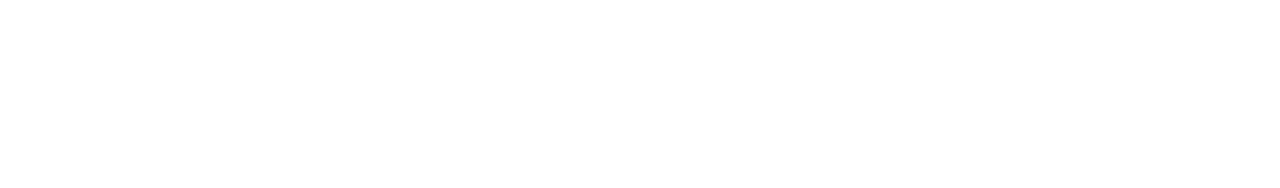
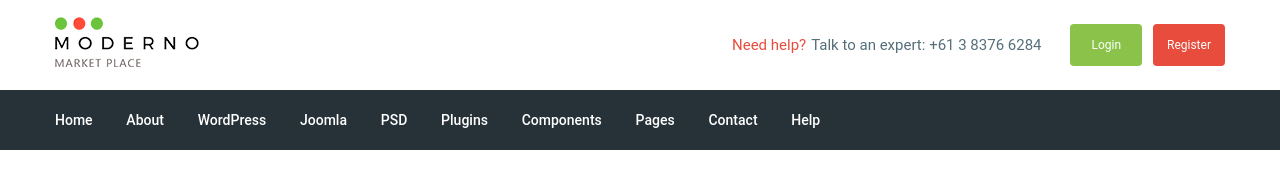
Before and after one commit to sardor230490/sardor-majentro, a website: page app/index.html in a window 1280 px wide. Drawn offline with nearby package versions, Linux system fonts and the light colour scheme; files that its build step writes are made by us from their sources.

Commit message:
header added

```diff
--- a/app/index.html
+++ b/app/index.html
@@ -8,7 +8,48 @@
  <link rel="stylesheet" href="css/style.min.css">
 </head>
 <body>
+ <header class="header">
+  <div class="header__top">
+   <div class="container">
+ <div class="header__top-inner">
+    <div class="header__logo">
+     <a href="#!">
+      <img src="./image/logo.png" alt="">
+     </a>
+    </div>
 
+    <div class="header__text">
+     <a href="#!"><span>Need help?</span></a>Talk to an expert: <a class="header__phone" href="tel:+61383766284">+61 3 8376 6284</a>
+    </div>
+
+    <div class="header__box">
+     <a href="#!" class="basket"></a>
+     <a href="#!" class="header__btn header__btn-login">Login</a>
+     <a href="#!" class="header__btn header__btn-reg">Register</a>
+    </div>
+   </div>
+   </div>
+  </div>
+
+  <div class="header__menu">
+   <div class="container">
+    <nav class="menu">
+     <ul class="menu__list">
+      <li><a href="#!">Home</a></li>
+      <li><a href="#!">About</a></li>
+      <li><a href="#!">WordPress</a></li>
+      <li><a href="#!">Joomla</a></li>
+      <li><a href="#!">PSD</a></li>
+      <li><a href="#!">Plugins</a></li>
+      <li><a href="#!">Components</a></li>
+      <li><a href="#!">Pages</a></li>
+      <li><a href="#!">Contact</a></li>
+      <li><a href="#!">Help</a></li>
+     </ul>
+    </nav>
+   </div>
+  </div>
+ </header>
  <script src="https://ajax.googleapis.com/ajax/libs/jquery/3.4.1/jquery.min.js"></script>
  <script src="./js/libs.min.js"></script>
  <script src="./js/main.min.js"></script>
--- a/app/scss/_global.scss
+++ b/app/scss/_global.scss
@@ -15,3 +15,19 @@ ul, li {
  margin: 0;
  padding: 0;
 }
+
+ body {
+  font-family: 'Roboto', sans-serif;
+  font-size: 15px;
+  font-weight: 400;
+  line-height: 24px;
+  color: $text;
+
+
+}
+
+.container {
+ max-width: 1200px;
+ margin: 0 auto;
+ padding: 0 15px;
+}
--- a/app/scss/style.scss
+++ b/app/scss/style.scss
@@ -1,2 +1,66 @@
  @import "vars";
  @import "global";
+ @import "fonts";
+
+ .header {
+ }
+ .header__top {
+ }
+
+ .header__top-inner {
+  display: flex;
+  justify-content: space-between;
+  height: 90px;
+  align-items: center;
+ }
+
+ .header__text {
+  margin-left: auto;
+  margin-right: 25px;
+  span {
+   color: $red;
+   margin-right: 5px;
+  }
+ }
+
+ .header__btn {
+  color: #ffffff;
+  padding: 9px;
+  width: 72px;
+  border-radius: 4px;
+ text-align: center;
+  font-size: 12px;
+font-weight: 400;
+
+ }
+ .header__btn-login {
+background-color: $green;
+ }
+ .header__btn-reg {
+  background-color: $red;
+  margin-left: 7px;
+ }
+
+ .header__menu {
+  background-color: $bg;
+
+ }
+ .menu {
+   display: flex;
+  align-items: center;
+  height: 60px;
+ }
+ .menu__list {
+  li {
+   display: inline-block;
+  & + li{
+   margin-left: 30px;
+  }
+  }
+
+a {
+ font-weight: 500;
+ color: #ffffff;
+ font-size: 14px;
+}
+ }
```
Also changed, not shown: app/image/logo.png (added).
